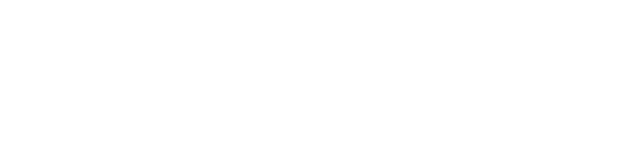
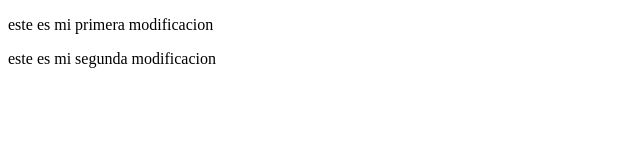
Before and after one commit to RAVA09/mi-primer-git, a plain HTML site: page index.html in a window 1280 px wide. Shown: the whole page, without its empty margins (0-640 px from the left). Drawn offline with Linux system fonts and the light colour scheme.

Commit message:
segundo commit

```diff
--- a/index.html
+++ b/index.html
@@ -6,6 +6,7 @@
     <title>Document</title>
 </head>
 <body>
-
+    <p>este es mi primera modificacion</p>
+    <p>este es mi segunda  modificacion</p>
 </body>
 </html>
```
